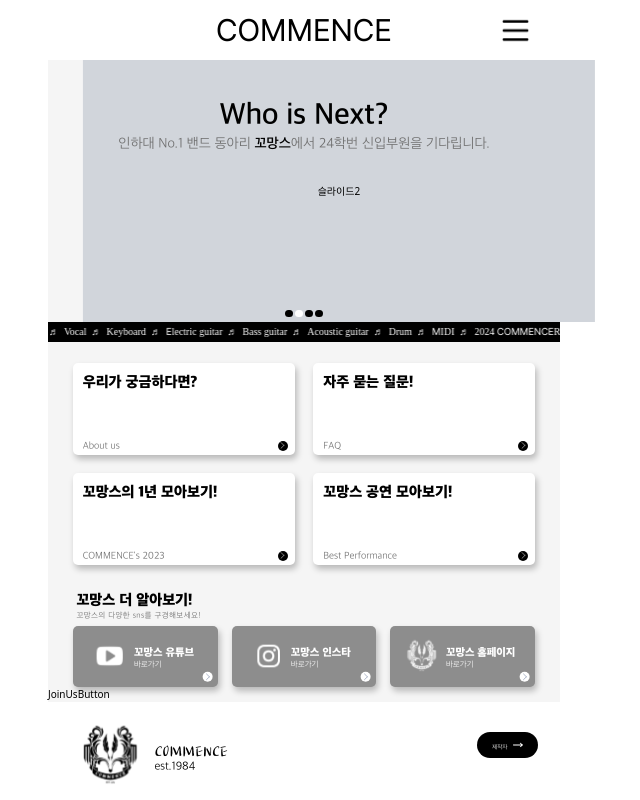
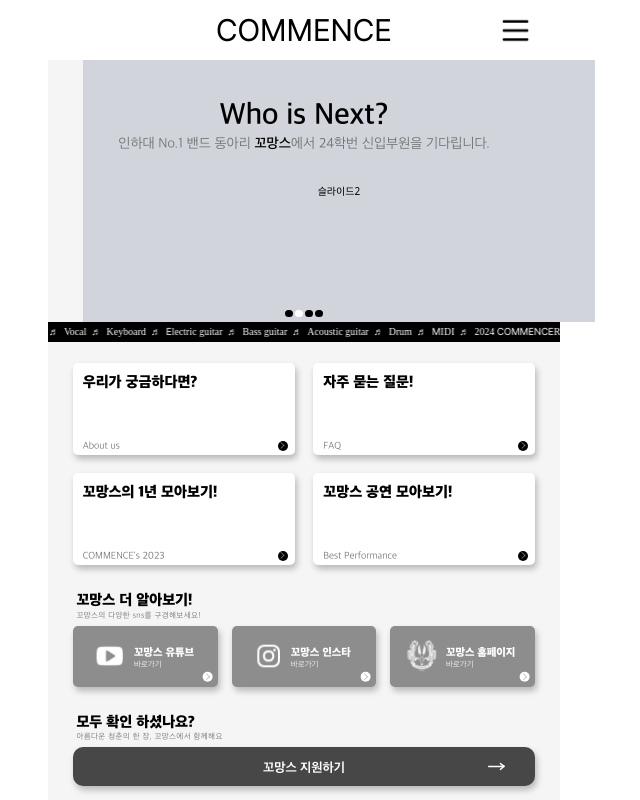
Before and after one commit to choiseona/commence-project-frontend, a React (Vite) app: page / in a window 1280 px wide. Shown: the top 800 px of the page, without its empty margins (336-976 px from the left). Built offline with nearby package versions, Linux system fonts and the light colour scheme.

Commit message:
FEAT: JoinUsButton 완성

```diff
--- a/src/componenet/MainHome/JoinUsButton/index.tsx
+++ b/src/componenet/MainHome/JoinUsButton/index.tsx
@@ -1,5 +1,28 @@
+import { useNavigate } from "react-router";
+import MainPageSubTitle from "../MainPageSubTitle";
+import rightArrow from "@/assets/icons/right-arrow-icon.svg";
 function JoinUsButton() {
-    return <div>JoinUsButton</div>
+  const navigate = useNavigate();
+  const onClick = () => {
+    navigate("/how-to-join");
+  };
+  return (
+    <div className="mt-[2.3rem] mx-[4.82%] mb-[4.25rem]">
+      <MainPageSubTitle
+        mainText={"모두 확인 하셨나요?"}
+        subText={"아름다운 청춘의 한 장, 꼬망스에서 함께해요"}
+      />
+      <button
+        className="relative w-full bg-[#474747] flex justify-center items-center rounded-[1rem]  shadow-[0.2rem_0.4rem_0.6rem_0_rgba(0,0,0,0.25)] transition-all hover:shadow-[0.4rem_0.6rem_0.8rem_0_rgba(0,0,0,0.25)]"
+        onClick={onClick}
+      >
+        <span className="font-AppleSDGothicNeoB00 text-white text-[1.3rem] py-[0.97rem]">
+          꼬망스 지원하기
+        </span>
+        <img className="absolute right-[3rem] w-[1.7rem]" src={rightArrow} />
+      </button>
+    </div>
+  );
 }
 
 export default JoinUsButton;
--- a/src/componenet/MainHome/OuterLinkBox/index.tsx
+++ b/src/componenet/MainHome/OuterLinkBox/index.tsx
@@ -1,4 +1,3 @@
-import { useNavigate } from "react-router";
 import whiteYoutubeMark from "@/assets/icons/white-youtube-mark.svg";
 import whiteInstagramMark from "@/assets/icons/white-instagram-mark.svg";
 import whiteCommenceMark from "@/assets/icons/white-commence-mark.svg";
```
